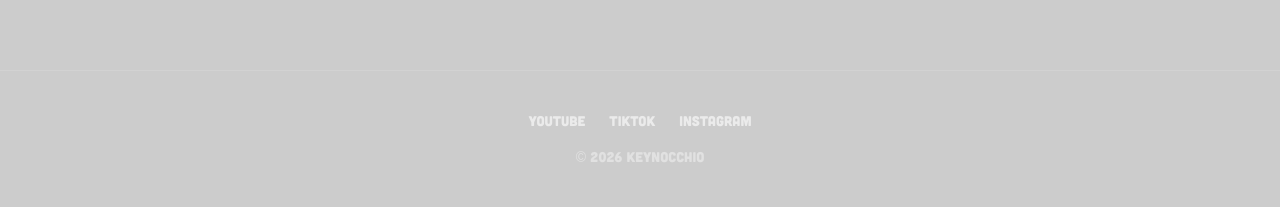
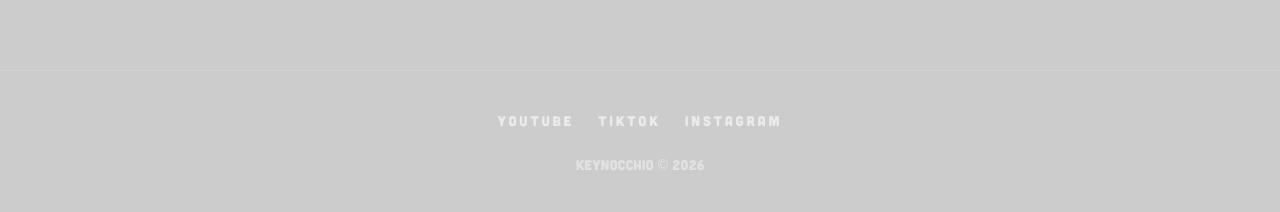
Before and after one commit to Keynocchio/my-portfolio, a Next.js app: page / in a window 1280 px wide. Shown: the part 1646-1858 px from the top of the page. Built offline with nearby package versions, Linux system fonts and the light colour scheme.

Commit message:
Update page.js

```diff
--- a/src/app/page.js
+++ b/src/app/page.js
@@ -87,16 +87,45 @@ export default function CreativeHomepage() {
         </section>
 
         {/* FOOTER */}
-        <footer id="contact" className="text-center py-10 border-t border-white/10">
-          <div className="flex justify-center gap-6 text-sm uppercase text-white/60 mb-4">
-            <a href="#">YouTube</a>
-            <a href="#">TikTok</a>
-            <a href="#">Instagram</a>
-          </div>
-          <p className="text-white/40 text-sm">
-            © 2026 Keynocchio
-          </p>
-        </footer>
+        <footer
+          id="contact"
+          className="border-t border-white/10 py-10 text-center"
+      >
+        <div className="flex justify-center gap-6 text-sm uppercase tracking-[0.2em] text-white/60 mb-6">
+
+          <a
+          href="https://www.youtube.com/@keynocchio_official"
+          target="_blank"
+          rel="noopener noreferrer"
+          className="hover:text-white transition-colors"
+      >
+        YouTube
+      </a>
+
+      <a
+        href="https://www.tiktok.com/@keynocchio"
+        target="_blank"
+        rel="noopener noreferrer"
+        className="hover:text-white transition-colors"
+      >
+      TikTok
+      </a>
+
+      <a
+        href="https://www.instagram.com/keynocchio/"
+        target="_blank"
+        rel="noopener noreferrer"
+        className="hover:text-white transition-colors"
+      >
+      Instagram
+      </a>
+
+    </div>
+
+    <p className="text-white/40 text-sm">
+      Keynocchio © 2026
+    </p>
+  </footer>
 
       </div>
     </main>
```
